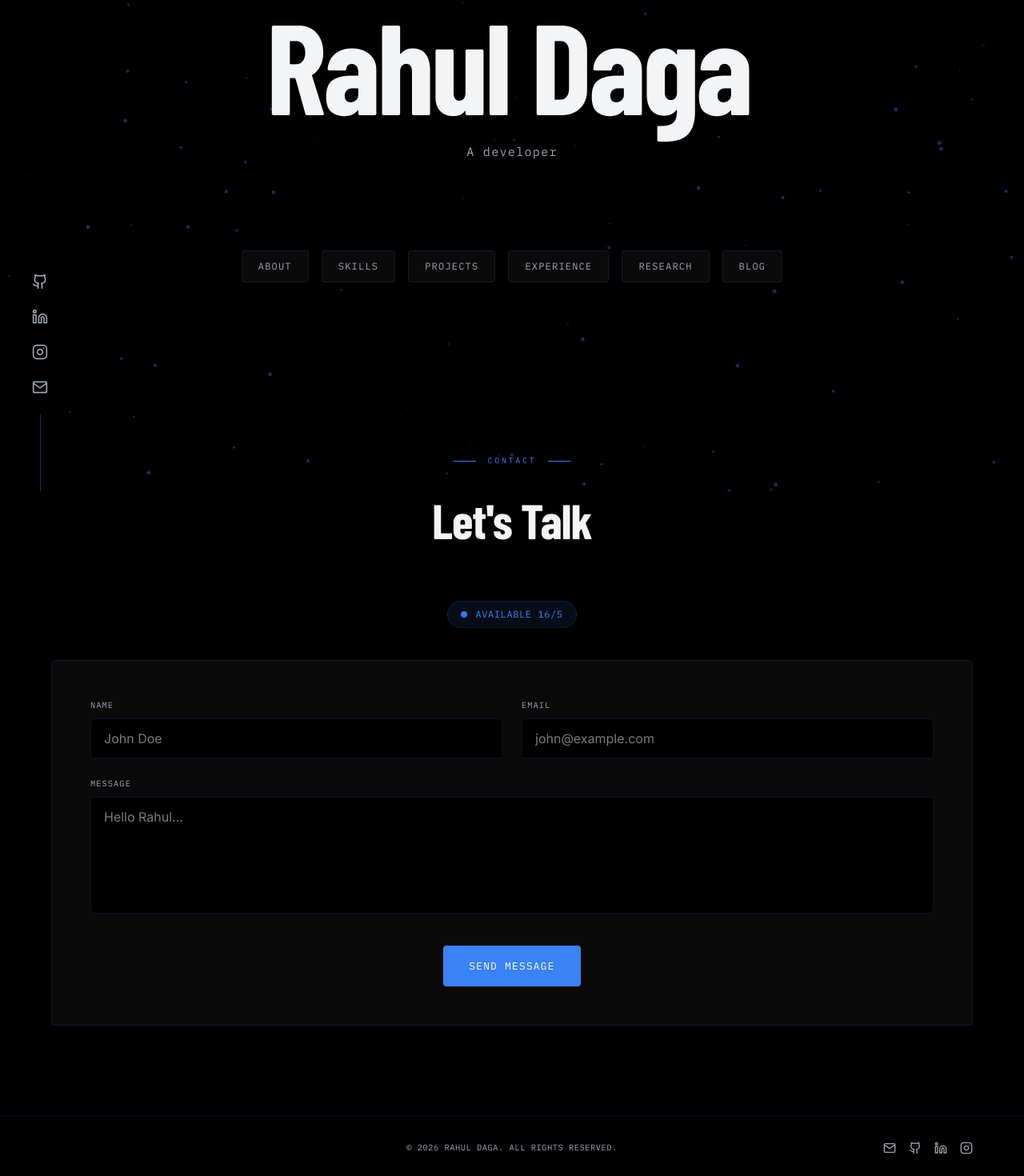
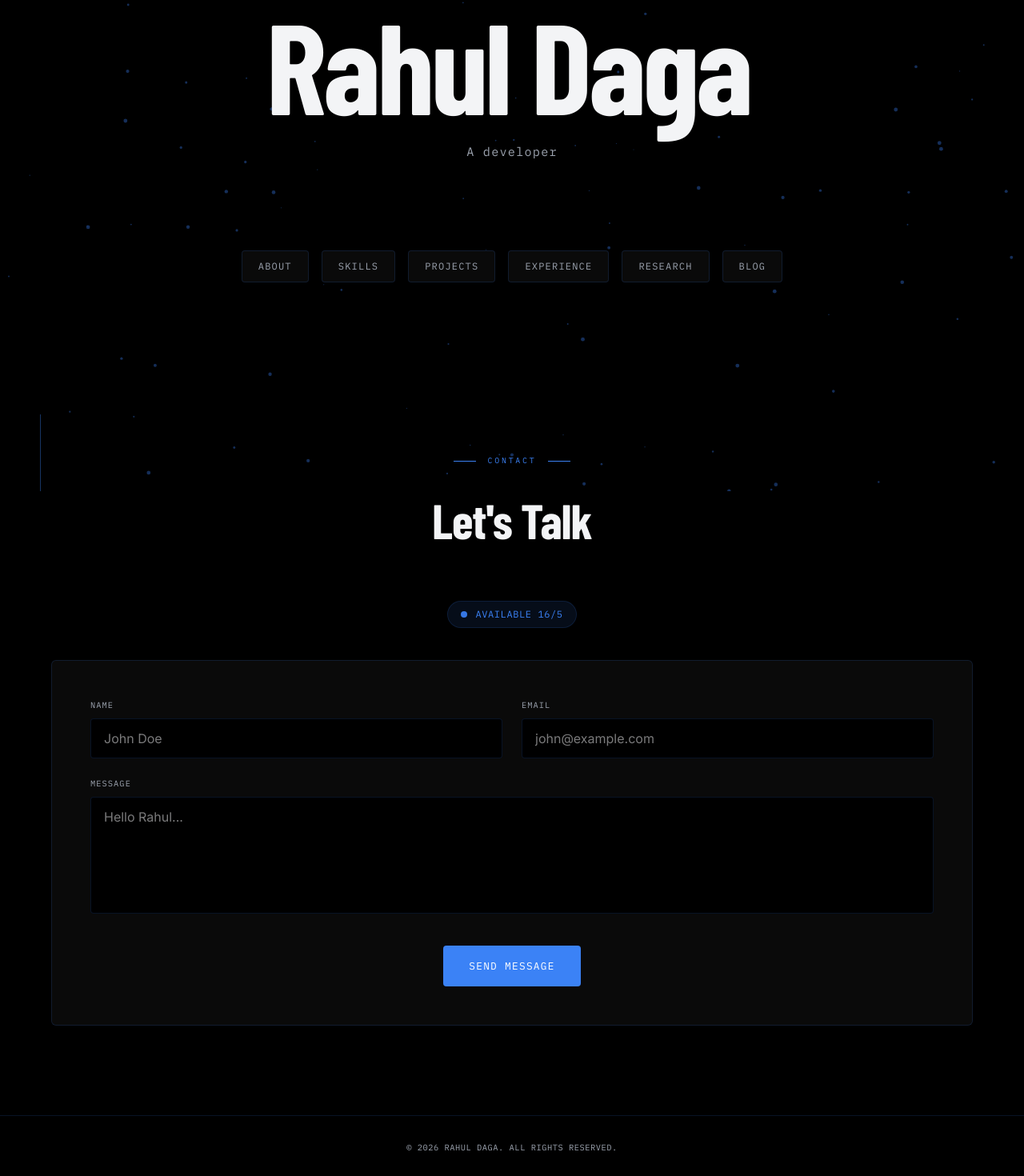
Before and after one commit to rahul02-dat/rahuldaga.github.io, a Next.js app: page / in a window 1280 px wide. Shown: the part 186-1656 px from the top of the page at 80% size. Built offline with nearby package versions, Linux system fonts and the light colour scheme; a web font is replaced by a local one.

Commit message:
Portfolio

```diff
--- a/src/components/footer.tsx
+++ b/src/components/footer.tsx
@@ -2,60 +2,10 @@ import { profile } from "@/data/portfolio";
 
 export function Footer() {
   return (
-    <footer className="border-t border-[var(--border)] py-8 px-[5%] relative flex flex-col md:flex-row justify-center items-center gap-4">
+    <footer className="border-t border-[var(--border)] py-8 px-[5%] flex justify-center items-center">
       <p className="font-mono text-[0.65rem] tracking-wider uppercase text-[var(--dim)] text-center">
         © {new Date().getFullYear()} Rahul Daga. All rights Reserved.
       </p>
-      <div className="flex gap-4 md:absolute md:right-[5%] items-center">
-        <a
-          href={`mailto:${profile.email}`}
-          aria-label="Email"
-          className="text-[var(--dim)] hover:text-[var(--accent)] transition-colors"
-        >
-          <svg xmlns="http://www.w3.org/2000/svg" width="16" height="16" viewBox="0 0 24 24" fill="none" stroke="currentColor" strokeWidth="2" strokeLinecap="round" strokeLinejoin="round">
-            <path d="M4 4h16c1.1 0 2 .9 2 2v12c0 1.1-.9 2-2 2H4c-1.1 0-2-.9-2-2V6c0-1.1.9-2 2-2z"/>
-            <polyline points="22,6 12,13 2,6"/>
-          </svg>
-        </a>
-        <a
-          href="https://github.com/rahul02-dat"
-          target="_blank"
-          rel="noreferrer"
-          aria-label="GitHub"
-          className="text-[var(--dim)] hover:text-[var(--accent)] transition-colors"
-        >
-          <svg xmlns="http://www.w3.org/2000/svg" width="16" height="16" viewBox="0 0 24 24" fill="none" stroke="currentColor" strokeWidth="2" strokeLinecap="round" strokeLinejoin="round">
-            <path d="M15 22v-4a4.8 4.8 0 0 0-1-3.5c3 0 6-2 6-5.5.08-1.25-.27-2.48-1-3.5.28-1.15.28-2.35 0-3.5 0 0-1 0-3 1.5-2.64-.5-5.36-.5-8 0C6 2 5 2 5 2c-.3 1.15-.3 2.35 0 3.5A5.403 5.403 0 0 0 4 9c0 3.5 3 5.5 6 5.5-.39.49-.68 1.05-.85 1.65-.17.6-.22 1.23-.15 1.85v4" />
-            <path d="M9 18c-4.51 2-5-2-7-2" />
-          </svg>
-        </a>
-        <a
-          href="https://www.linkedin.com/in/rahuldaga0211/"
-          target="_blank"
-          rel="noreferrer"
-          aria-label="LinkedIn"
-          className="text-[var(--dim)] hover:text-[var(--accent)] transition-colors"
-        >
-          <svg xmlns="http://www.w3.org/2000/svg" width="16" height="16" viewBox="0 0 24 24" fill="none" stroke="currentColor" strokeWidth="2" strokeLinecap="round" strokeLinejoin="round">
-            <path d="M16 8a6 6 0 0 1 6 6v7h-4v-7a2 2 0 0 0-2-2 2 2 0 0 0-2 2v7h-4v-7a6 6 0 0 1 6-6z" />
-            <rect width="4" height="12" x="2" y="9" />
-            <circle cx="4" cy="4" r="2" />
-          </svg>
-        </a>
-        <a
-          href="https://instagram.com/_rahul.md04"
-          target="_blank"
-          rel="noreferrer"
-          aria-label="Instagram"
-          className="text-[var(--dim)] hover:text-[var(--accent)] transition-colors"
-        >
-          <svg xmlns="http://www.w3.org/2000/svg" width="16" height="16" viewBox="0 0 24 24" fill="none" stroke="currentColor" strokeWidth="2" strokeLinecap="round" strokeLinejoin="round">
-            <rect width="20" height="20" x="2" y="2" rx="5" ry="5"/>
-            <path d="M16 11.37A4 4 0 1 1 12.63 8 4 4 0 0 1 16 11.37z"/>
-            <line x1="17.5" x2="17.51" y1="6.5" y2="6.5"/>
-          </svg>
-        </a>
-      </div>
     </footer>
   );
 }
--- a/src/components/socials.tsx
+++ b/src/components/socials.tsx
@@ -1,56 +1,86 @@
+"use client";
+
+import { useState, useEffect } from "react";
 import { profile } from "@/data/portfolio";
 
 export function Socials() {
-  return (
-    <div className="hidden md:flex fixed bottom-0 left-6 md:left-10 z-50 flex-col items-center gap-6 after:content-[''] after:w-[1px] after:h-20 md:after:h-24 after:bg-[var(--border-hi)]">
-      <a
-        href={profile.github}
-        target="_blank"
-        rel="noreferrer"
-        aria-label="GitHub"
-        className="text-[var(--dim)] hover:text-[var(--accent)] hover:-translate-y-1 transition-all duration-300"
-      >
+  const [atBottom, setAtBottom] = useState(false);
+
+  useEffect(() => {
+    const handleScroll = () => {
+      const isBottom = window.innerHeight + Math.round(window.scrollY) >= document.documentElement.scrollHeight - 150;
+      setAtBottom(isBottom);
+    };
+
+    handleScroll();
+    window.addEventListener("scroll", handleScroll);
+    return () => window.removeEventListener("scroll", handleScroll);
+  }, []);
+
+  const socialsList = [
+    {
+      href: profile.github,
+      label: "GitHub",
+      icon: (
         <svg xmlns="http://www.w3.org/2000/svg" width="20" height="20" viewBox="0 0 24 24" fill="none" stroke="currentColor" strokeWidth="2" strokeLinecap="round" strokeLinejoin="round">
           <path d="M15 22v-4a4.8 4.8 0 0 0-1-3.5c3 0 6-2 6-5.5.08-1.25-.27-2.48-1-3.5.28-1.15.28-2.35 0-3.5 0 0-1 0-3 1.5-2.64-.5-5.36-.5-8 0C6 2 5 2 5 2c-.3 1.15-.3 2.35 0 3.5A5.403 5.403 0 0 0 4 9c0 3.5 3 5.5 6 5.5-.39.49-.68 1.05-.85 1.65-.17.6-.22 1.23-.15 1.85v4" />
           <path d="M9 18c-4.51 2-5-2-7-2" />
         </svg>
-      </a>
-      <a
-        href="https://www.linkedin.com/in/rahuldaga0211/"
-        target="_blank"
-        rel="noreferrer"
-        aria-label="LinkedIn"
-        className="text-[var(--dim)] hover:text-[var(--accent)] hover:-translate-y-1 transition-all duration-300"
-      >
+      )
+    },
+    {
+      href: "https://www.linkedin.com/in/rahuldaga0211/",
+      label: "LinkedIn",
+      icon: (
         <svg xmlns="http://www.w3.org/2000/svg" width="20" height="20" viewBox="0 0 24 24" fill="none" stroke="currentColor" strokeWidth="2" strokeLinecap="round" strokeLinejoin="round">
           <path d="M16 8a6 6 0 0 1 6 6v7h-4v-7a2 2 0 0 0-2-2 2 2 0 0 0-2 2v7h-4v-7a6 6 0 0 1 6-6z" />
           <rect width="4" height="12" x="2" y="9" />
           <circle cx="4" cy="4" r="2" />
         </svg>
-      </a>
-      <a
-        href="https://instagram.com/_rahul.md04"
-        target="_blank"
-        rel="noreferrer"
-        aria-label="Instagram"
-        className="text-[var(--dim)] hover:text-[var(--accent)] hover:-translate-y-1 transition-all duration-300"
-      >
+      )
+    },
+    {
+      href: "https://instagram.com/_rahul.md04",
+      label: "Instagram",
+      icon: (
         <svg xmlns="http://www.w3.org/2000/svg" width="20" height="20" viewBox="0 0 24 24" fill="none" stroke="currentColor" strokeWidth="2" strokeLinecap="round" strokeLinejoin="round">
           <rect width="20" height="20" x="2" y="2" rx="5" ry="5"/>
           <path d="M16 11.37A4 4 0 1 1 12.63 8 4 4 0 0 1 16 11.37z"/>
           <line x1="17.5" x2="17.51" y1="6.5" y2="6.5"/>
         </svg>
-      </a>
-      <a
-        href={`mailto:${profile.email}`}
-        aria-label="Email"
-        className="text-[var(--dim)] hover:text-[var(--accent)] hover:-translate-y-1 transition-all duration-300"
-      >
+      )
+    },
+    {
+      href: `mailto:${profile.email}`,
+      label: "Email",
+      icon: (
         <svg xmlns="http://www.w3.org/2000/svg" width="20" height="20" viewBox="0 0 24 24" fill="none" stroke="currentColor" strokeWidth="2" strokeLinecap="round" strokeLinejoin="round">
           <path d="M4 4h16c1.1 0 2 .9 2 2v12c0 1.1-.9 2-2 2H4c-1.1 0-2-.9-2-2V6c0-1.1.9-2 2-2z"/>
           <polyline points="22,6 12,13 2,6"/>
         </svg>
-      </a>
+      )
+    }
+  ];
+
+  return (
+    <div className={`hidden md:flex fixed bottom-0 left-6 md:left-10 z-50 flex-col items-center gap-6 after:content-[''] after:w-[1px] after:h-20 md:after:h-24 after:bg-[var(--border-hi)] transition-opacity duration-500 ${atBottom ? 'opacity-100' : 'opacity-0 pointer-events-none'}`}>
+      {socialsList.map((social, index) => (
+        <div
+          key={social.label}
+          className={atBottom ? 'animate-stack-up' : ''}
+          style={{ animationDelay: `${index * 100}ms` }}
+        >
+          <a
+            href={social.href}
+            target={social.label === "Email" ? undefined : "_blank"}
+            rel={social.label === "Email" ? undefined : "noreferrer"}
+            aria-label={social.label}
+            className="block text-[var(--dim)] hover:text-[var(--accent)] hover:-translate-y-1 transition-all duration-300"
+          >
+            {social.icon}
+          </a>
+        </div>
+      ))}
     </div>
   );
 }
```
